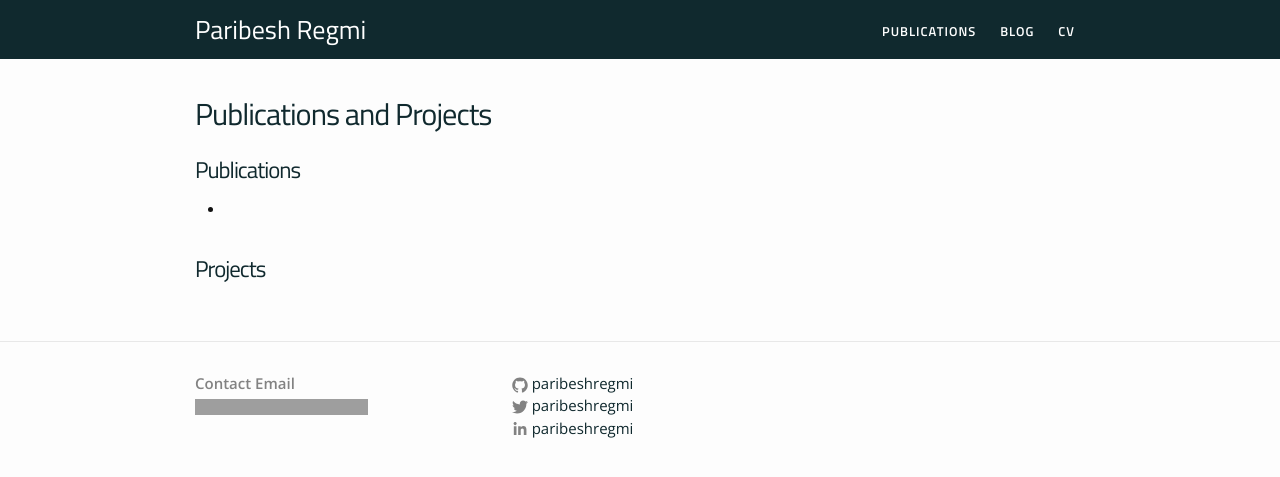
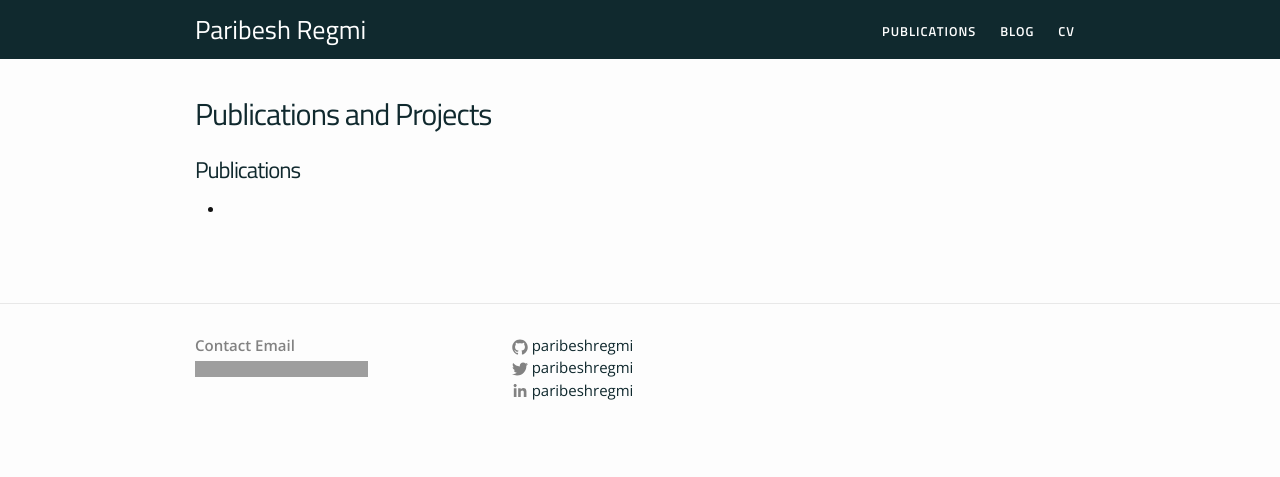
Before and after one commit to paribeshregmi/paribeshregmi.github.io, a Jekyll site: the page built from assets/pages/publications-projects.markdown, in a window 1280 px wide. Shown: the top 477 px of the page. Built offline with Jekyll 4.4.1, drawn with Linux system fonts in a browser that asks for light colours; grey boxes are pictures that could not be loaded.

Commit message:
Update publications-projects.markdown

```diff
--- a/assets/pages/publications-projects.markdown
+++ b/assets/pages/publications-projects.markdown
@@ -1,7 +1,7 @@
 ---
 layout: page
 title: Publications and Projects
-permalink: /publications-projects/
+permalink: /publications/
 ---
 
 <h1 class="post-title">Publications</h1>
@@ -11,10 +11,3 @@ permalink: /publications-projects/
 
 	</li><br>
 </ul>
-
-<h1 class="post-title">Projects</h1>
-
-
-
-<ul>
-</ul>
```
